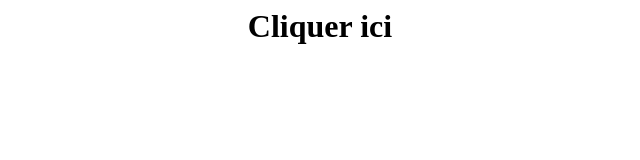
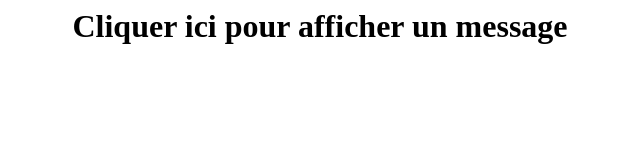
Before and after one commit to aitnasser/demo-projet, a plain HTML site: page index.html in a window 1280 px wide. Shown: the whole page, without its empty margins (320-960 px from the left). Drawn offline with Linux system fonts and the light colour scheme.

Commit message:
mise a jour du message de la page index.html

```diff
--- a/index.html
+++ b/index.html
@@ -3,7 +3,7 @@
 		<script type="text/javascript" src="app.js"></script>
 	</header>
 	<body align=center>
-		<h1 onclick="afficherAlerte()">Cliquer ici</h1>
+		<h1 onclick="afficherAlerte()">Cliquer ici pour afficher un message</h1>
 
 	</body>
 </html>
```
